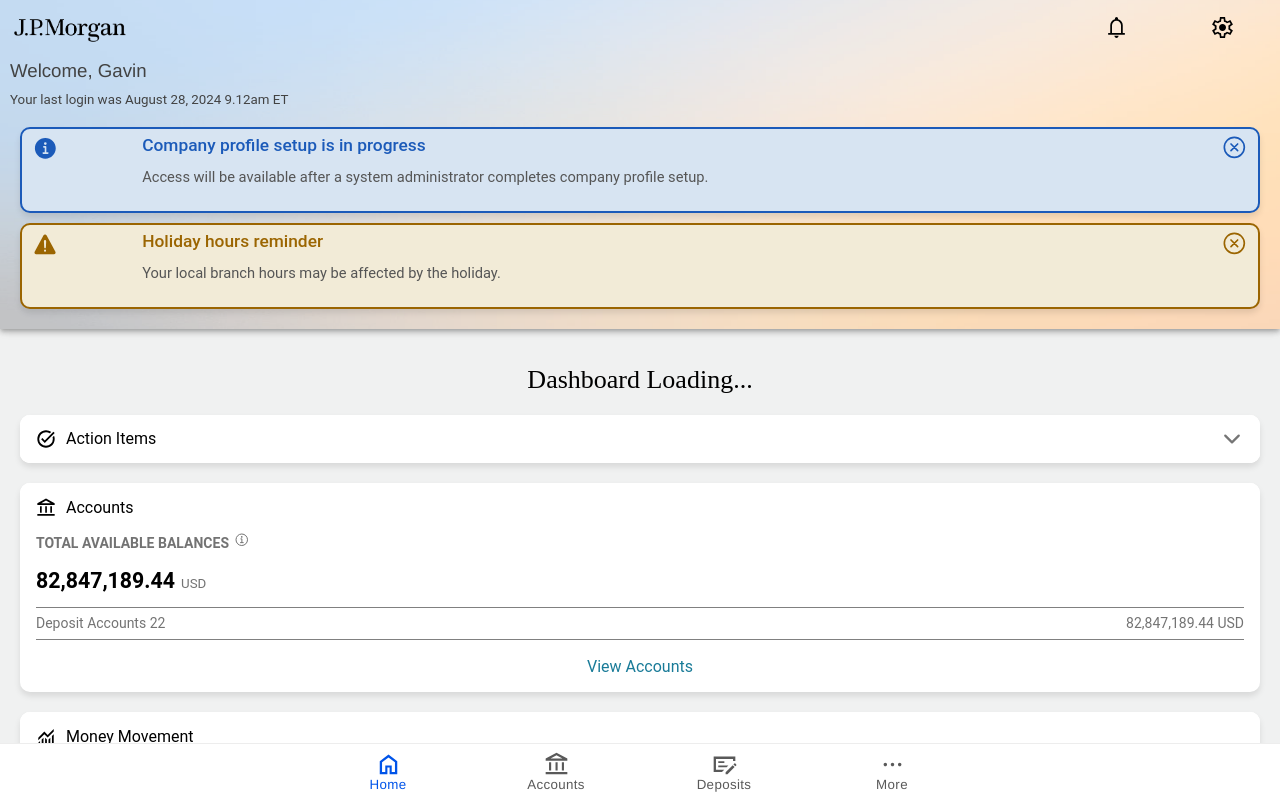
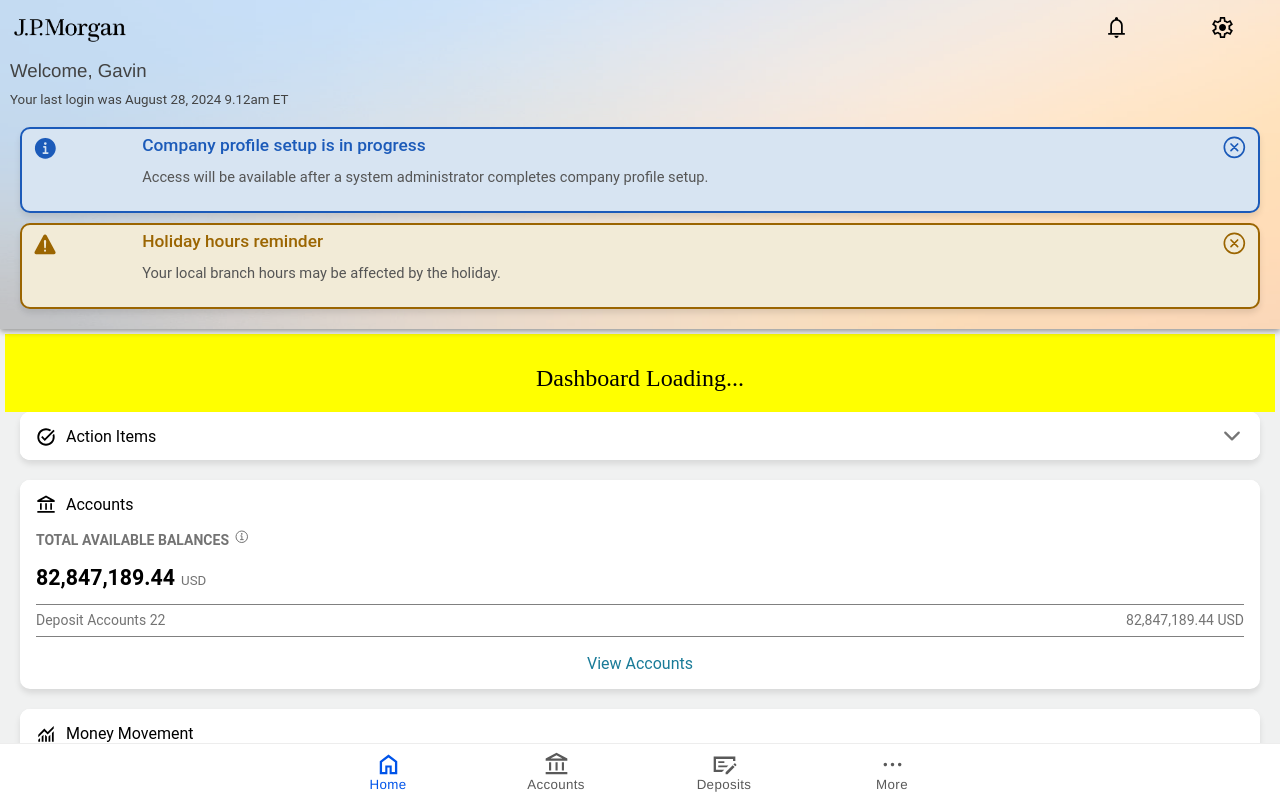
Before and after one commit to gavinhamilton1/digital-banking, a React (Vite) app: page /tabbar/dashboard in a window 1280 px wide. Built offline with nearby package versions, Linux system fonts and the light colour scheme.

Commit message:
Add more debugging and visible styling to identify white page issue

```diff
--- a/src/AccountsCard.tsx
+++ b/src/AccountsCard.tsx
@@ -10,6 +10,8 @@
 };
 
 const AccountsCard: React.FC = () => {
+
+  console.log('AccountsCard component rendering');
 
   return (
     <IonCard className={'ion-card-std'}>
--- a/src/Dashboard.tsx
+++ b/src/Dashboard.tsx
@@ -40,8 +40,8 @@
       </IonHeader>
       <IonContent className='ion-content-std' style={{backgroundColor: 'white', minHeight: '100vh'}}>
         <IonGrid>
-        <IonRow><IonCol style={{paddingTop: '10px'}}>
-          <h1>Dashboard Loading...</h1>
+        <IonRow><IonCol style={{paddingTop: '10px', backgroundColor: 'yellow', color: 'black'}}>
+          <h1 style={{color: 'black', fontSize: '24px'}}>Dashboard Loading...</h1>
           </IonCol></IonRow>
           <IonRow><IonCol>
             <ActionItems />
```
